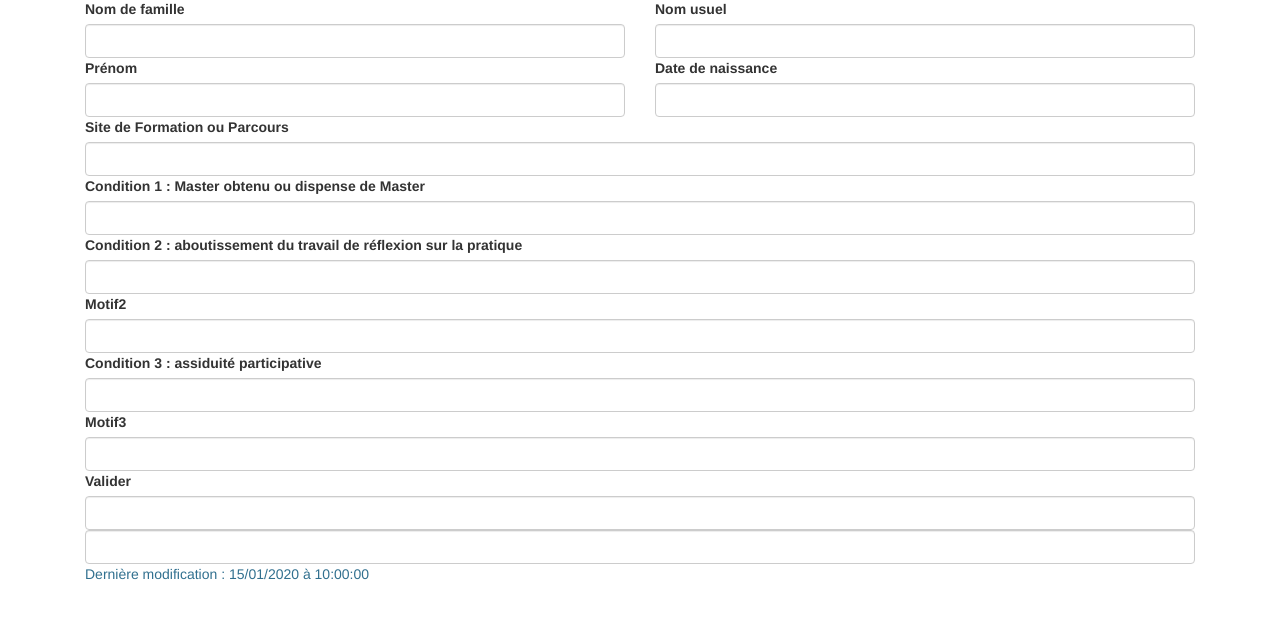
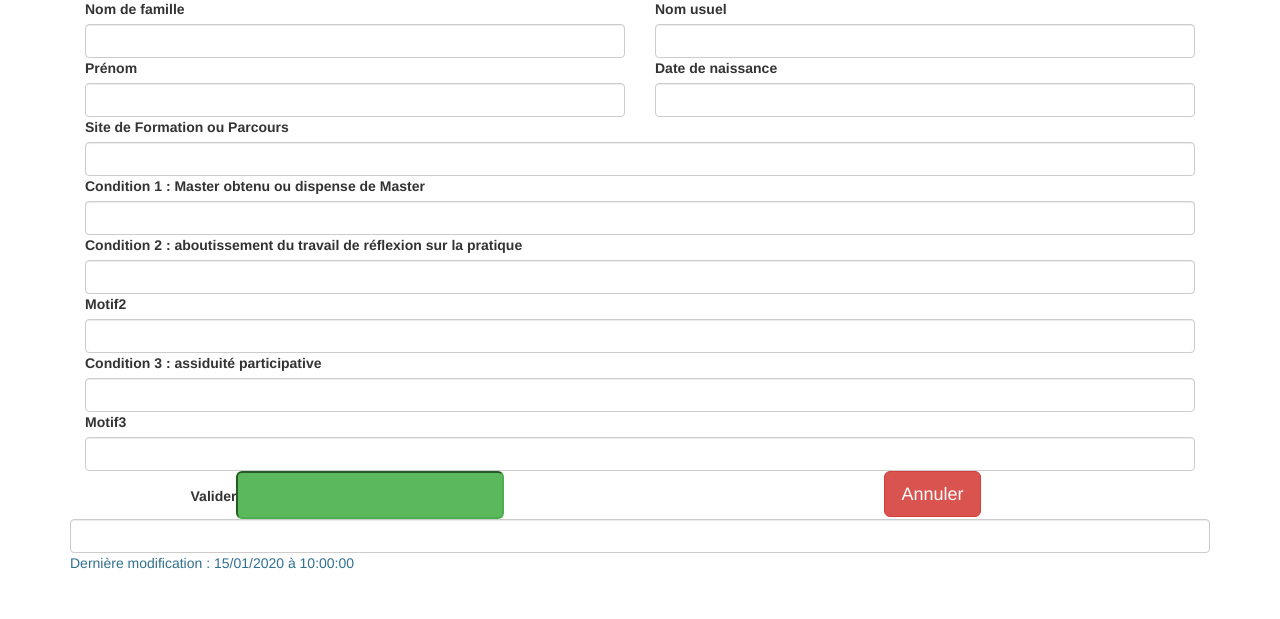
Before and after one commit to rmeja/Evaluation_EFS, a PHP site: template app/templates/form.twig in a window 1280 px wide. Shown: the part 41-660 px from the top of the page. Run offline with PHP 8.4, Linux system fonts and the light colour scheme; the template is opened without the code that fills it: most values are stand-ins (such as "Sample title", 1, 10 or a date in 2020); form fields are guessed from the names that the template uses; some libraries are stand-ins or nearby versions.

Commit message:
Ajout d'un bouton annuler

```diff
--- a/app/templates/form.twig
+++ b/app/templates/form.twig
@@ -4,7 +4,6 @@
 
   {{ form_start(form, {'method': 'POST'}) }}
   {{ form_errors(form) }}
-
   {% if data.lib_nom_usu_ind is not empty %}
     <div class="col-md-6">
       {{ form_row(form.lib_nom_pat_ind, {'label': 'Nom de famille'}) }}
@@ -26,7 +25,7 @@
     </div>
   {% endif %}
 
-  <div class="col-md-12">
+  <div class="footer-widget col-md-12">
     {{ form_row(form.lib_etp, {'label': 'Site de Formation ou Parcours'}) }}
 
     {{ form_row(form.condition1, {'label': 'Condition 1 : Master obtenu ou dispense de Master'}) }}
@@ -40,15 +39,27 @@
     {% if is_granted('ROLE_ADMIN') %}
       {{ form_row(form.directeur_choix, {'label': 'Avis du directeur de l\'ESPÉ sur le parcours de formation du stagiaire'}) }}
     {% endif %}
-    {{ form_row(form.valider) }}
+  </div>
+  <div class="footer-button row text-center">
+    <div class="col-xs-6">
+      {{ form_row(form.valider, {
+        'attr': {
+          'class': 'btn-success btn-lg'
+          }
+        })
+      }}
+    </div>
+    <div class="col-xs-6">
+      <a href="{{ url('homepage', {'etape': data.cod_etp}) }}" class="btn btn-lg btn-danger" role="button">Annuler</a>
+    </div>
+  </div>
+  {{ form_widget(form._token) }}
 
-    {{ form_widget(form._token) }}
+  {{ form_end(form, {'render_rest': false}) }}
 
-    {{ form_end(form, {'render_rest': false}) }}
+  {% if data.datetime_modif %}
+    <p class="text-info">Dernière modification : {{ data.datetime_modif|date("d/m/Y") }} à {{ data.datetime_modif|date("G:i:s") }}</p>
+  {% endif %}
 
-    {% if data.datetime_modif %}
-      <p class="text-info">Dernière modification : {{ data.datetime_modif|date("d/m/Y") }} à {{ data.datetime_modif|date("G:i:s") }}</p>
-    {% endif %}
-  </div>
 
 {% endblock %}
--- a/app/templates/index.twig
+++ b/app/templates/index.twig
@@ -11,7 +11,7 @@
           <span class="icon-bar"></span>
           <span class="icon-bar"></span>
         </button>
-        <a href="#" class="navbar-brand">Evaluation EFS</a>
+        <a href="{{ url('homepage') }}" class="navbar-brand">Evaluation EFS</a>
       </div>
       <div class="navbar-collapse collapse" id="navbar">
         <ul class="nav navbar-nav">
--- a/src/App/Form/Type/EvaluationType.php
+++ b/src/App/Form/Type/EvaluationType.php
@@ -57,11 +57,7 @@ class EvaluationType extends AbstractType {
         'expanded' => true
         )
       )
-      ->add('valider', 'submit', array(
-        'attr' => array(
-          'class' => 'btn-primary'
-        )
-      ))
+      ->add('valider', 'submit')
     ;
   }
 
```
